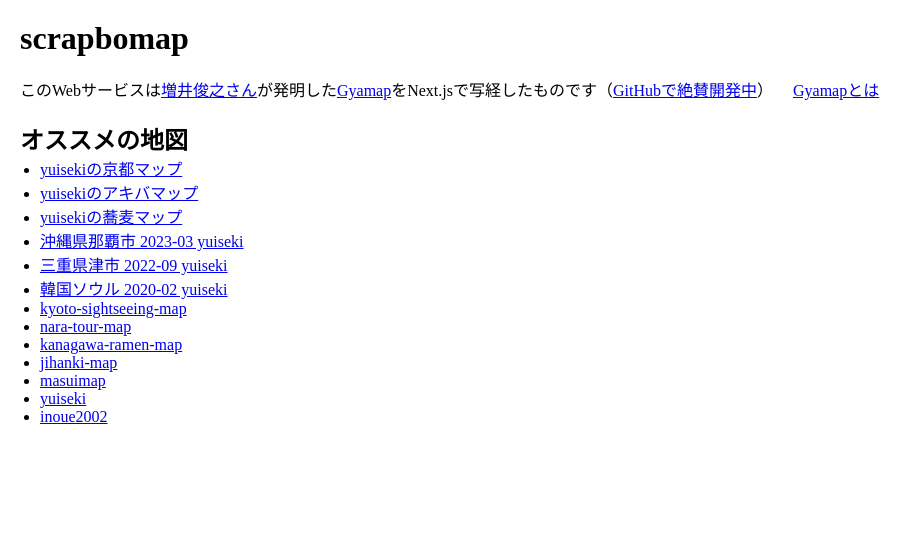
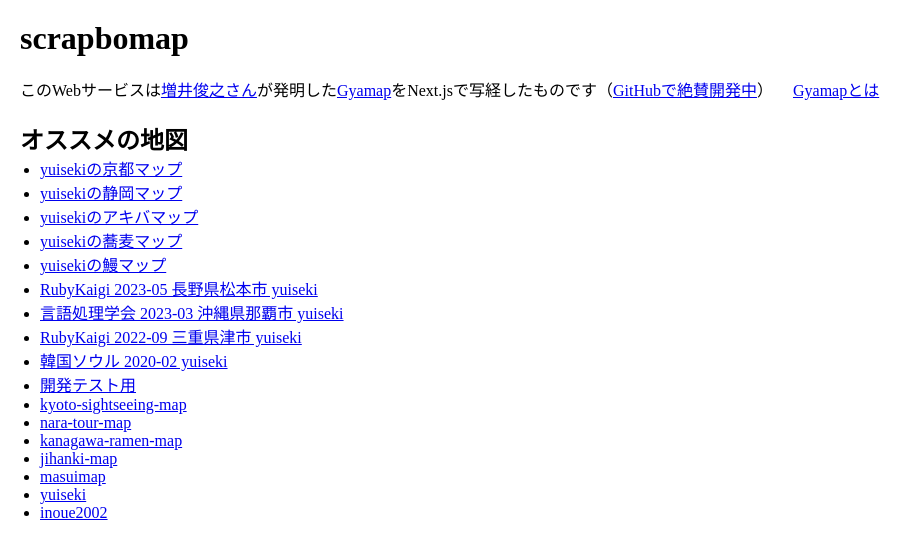
Before and after one commit to yuiseki/scrapbomap, a Next.js app: page / in a window 1280 px wide. Shown: the top 556 px of the page, without its empty margins (0-920 px from the left). Built offline with nearby package versions, Linux system fonts and the light colour scheme.

Commit message:
update LP list

```diff
--- a/src/pages/index.tsx
+++ b/src/pages/index.tsx
@@ -58,6 +58,11 @@ export default function Home() {
             </Link>
           </li>
           <li>
+            <Link href="/gyazo/0ec2e37273e2bae34de604e70f24b64d">
+              yuisekiの静岡マップ
+            </Link>
+          </li>
+          <li>
             <Link href="/gyazo/f550e905a4f8988430750e6a621b00ea">
               yuisekiのアキバマップ
             </Link>
@@ -68,18 +73,33 @@ export default function Home() {
             </Link>
           </li>
           <li>
+            <Link href="/gyazo/482dc52de945a8eaeef9353f37d257fd">
+              yuisekiの鰻マップ
+            </Link>
+          </li>
+          <li>
+            <Link href="/gyazo/76463b962124408b3c487b8a1d52cd09">
+              RubyKaigi 2023-05 長野県松本市 yuiseki
+            </Link>
+          </li>
+          <li>
             <Link href="/gyazo/5939495c0dd36429de93875b915e729a">
-              沖縄県那覇市 2023-03 yuiseki
+              言語処理学会 2023-03 沖縄県那覇市 yuiseki
             </Link>
           </li>
           <li>
             <Link href="/gyazo/5679cc5548023adc67349722596ce2a7">
-              三重県津市 2022-09 yuiseki
+              RubyKaigi 2022-09 三重県津市 yuiseki
             </Link>
           </li>
           <li>
             <Link href="/gyazo/6ac4f1d1c99aaee992aa13046303fa21">
               韓国ソウル 2020-02 yuiseki
+            </Link>
+          </li>
+          <li>
+            <Link href="/gyazo/f73ce288199f7d3163dc0aa47c9e9c6d">
+              開発テスト用
             </Link>
           </li>
           <li>
```
